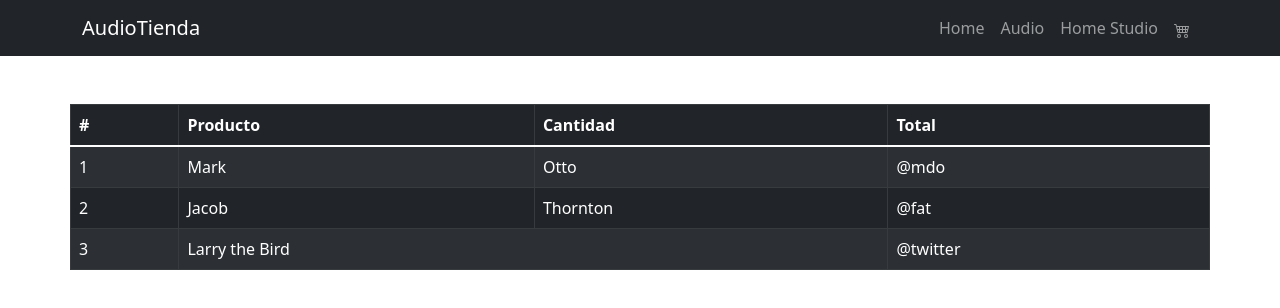
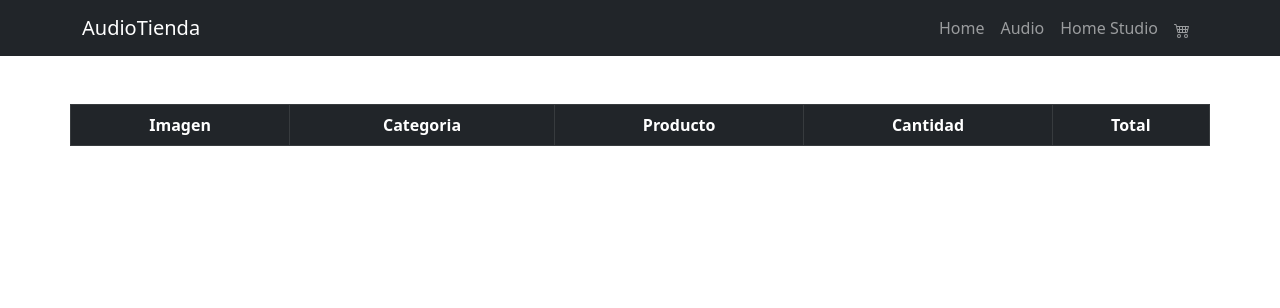
Before and after one commit to dannyanriquez/audio-tienda, a React (Create React App) app: page /Cart in a window 1280 px wide. Shown: the top 308 px of the page. Built offline with nearby package versions, Linux system fonts and the light colour scheme.

Commit message:
work cart

```diff
--- a/src/components/Cart/Cart.jsx
+++ b/src/components/Cart/Cart.jsx
@@ -1,5 +1,5 @@
 import React, { useContext } from 'react'
-import { Table } from 'react-bootstrap'
+import { Table, Card } from 'react-bootstrap'
 import { CartContext } from '../../context/CartContext'
 
 
@@ -7,43 +7,58 @@ import { CartContext } from '../../context/CartContext'
 export const Cart = () => {
 
     const {cartList} = useContext(CartContext)
+    console.log(cartList)
+
+
+    return (
+
+        <>
+
+
+            <Table striped bordered hover variant="dark my-5 container text-center">
+
+            <thead>
+                    <tr>
+                        <th>Imagen</th>
+                        <th>Categoria</th>
+                        <th>Producto</th>
+                        <th>Cantidad</th>
+                        <th>Total</th>
+
+                    </tr>
+            </thead>
+            <tbody>
+            { cartList.map(prod => //Mapeo solo el cuerpo TBODY, los titulos principales quedan iguales
+                    <tr>
+                        <td><Card.Img style={{width:'6em'}} src={prod.imagen} rounded /></td>
+                        <td>{prod.categoria}</td>
+                        <td>{prod.nombre}</td>
+                        <td>{prod.cantidad}</td>
+                        <td>${prod.precio*prod.cantidad}</td>
+                    </tr>
+
+                    )}
+            </tbody>
+            <thead>
+            { cartList.map(prod =>
+                    <tr>
+                        <th></th>
+                        <th></th>
+                        <th></th>
+                        <th>TOTAL</th>
+                        <th>Total</th>
+
+                    </tr>
+                    )}
+            </thead>
 
 
 
-    return (
-        <>
-        <Table striped bordered hover variant="dark my-5 container">
-            <thead>
-                    <tr>
-                    <th>#</th>
-                        <th>Producto</th>
-                        <th>Cantidad</th>
-                        <th>Total</th>
-                    </tr>
-            </thead>
-            <tbody>
-                    <tr>
-                        <td>1</td>
-                        <td>Mark</td>
-                        <td>Otto</td>
-                        <td>@mdo</td>
-                    </tr>
-                <tr>
-                    <td>2</td>
-                    <td>Jacob</td>
-                    <td>Thornton</td>
-                    <td>@fat</td>
-                </tr>
-                <tr>
-                    <td>3</td>
-                    <td colSpan="2">Larry the Bird</td>
-                    <td>@twitter</td>
-                </tr>
-            </tbody>
             </Table>
-</>
 
 
+
+        </>
     )
 
 }
--- a/src/components/ClickTracker/ItemCount.jsx
+++ b/src/components/ClickTracker/ItemCount.jsx
@@ -1,24 +1,20 @@
 import React, { useState } from 'react'
 import { Button } from 'react-bootstrap';
+import { Link } from 'react-router-dom';
+
 
 
 export function ItemCount({stock,onAdd}) {   //las props vienen de item Detail, la traigo desde stock de productos
 
     const [contador, setContador] = useState(0);  // el valor inicial lo dejo en 0, no lo traigo mas por prop ya que la compra inicial comienza en cero
 
-
-    const sumarContador = () => {  //funcion agregar cantidad al producto
-
+    const sumarContador = () => {  //funcion agregar cantidad del producto selecciontado en itemDetail
         contador < stock ? setContador(contador+1) : alert(`Supera el stock disponible`); //si contador es menor al stock declarado por prop, entonces setea el estado. Caso contrario alert
 
     }
     const restarContador = () => {  //funcion restar cantidad
-
         contador > 1 ? setContador(contador-1) : alert (`No puedes seleccionar menos de 1 unidad`); //si el estado contador es mayor a 1 se resta, caso contrario alert
     };
-
-
-
 
 
     return (
@@ -33,7 +29,7 @@ export function ItemCount({stock,onAdd}) {   //las props vienen de item Detail,
                     </Button>
                     <Button variant="dark" size="md" className="mx-1" active
                         onClick={() => {
-                                onAdd(contador) //le paso el dato contador a la funcion inicial
+                                onAdd(contador) //ejecuto y le paso el dato contador a la funcion inicial OnAdd ubicada en ItemCount
                                 }}>
                                 comprar
                     </Button>
@@ -44,3 +40,17 @@ export function ItemCount({stock,onAdd}) {   //las props vienen de item Detail,
         </div>
     )
 }
+
+
+export const ContinueCart = () => { //boton para terminar compra con link hacia el carrito final
+
+    return (
+        <>
+        <Button as={Link} to={`/Cart`} variant="dark" size="md" className="mx-1" active>
+            Terminar Compra
+        </Button><Button as={Link} to="/" variant="dark" size="md" className="mx-1" active>
+                Seguir comprando
+            </Button></>
+
+        )
+    }
--- a/src/components/ItemDetailContainer/ItemDetail.jsx
+++ b/src/components/ItemDetailContainer/ItemDetail.jsx
@@ -1,21 +1,9 @@
 import { useContext, useState  } from 'react'
-import { Carousel, Button} from 'react-bootstrap'
+import { Carousel } from 'react-bootstrap'
 import { Card } from 'react-bootstrap'
-import { ItemCount } from '../ClickTracker/ItemCount'
+import { ItemCount, ContinueCart } from '../ClickTracker/ItemCount'
 import React from 'react'
-import { Link } from 'react-router-dom'
 import { CartContext } from '../../context/CartContext'
-
-
-
-export const ContinueCart = () => {
-
-    return (
-        <Button as={Link} to={`/Cart`} variant="dark" size="md" className="mx-1" active>
-            Terminar Compra
-        </Button>
-        )
-    }
 
 
 
@@ -27,10 +15,15 @@ const [carrito, setCarrito] = useState(0)
 const {AddToCart} = useContext(CartContext)
 
 
-
 const onAdd = (contador) => {
     setCarrito(contador)
-    AddToCart({propproducto, cantidad: contador})
+    AddToCart({propproducto,   //devuelvo un objeto con las caracteristicas que quiero mostrar en el carrito principal
+        cantidad: contador,
+        nombre:propproducto.nombre,
+        precio:propproducto.precio,
+        categoria: propproducto.categoria,
+        imagen: propproducto.imga
+    }) //ejecuto la funcion que viene desde CartContext para agregar un objeto y la cantidad depende de la prop contador de ItemCount
 
 }
 
--- a/src/context/CartContext.jsx
+++ b/src/context/CartContext.jsx
@@ -10,8 +10,10 @@ export const CartContextProvider = ({children}) => {
     function AddToCart(items) {
         setCartList([
               ...cartList, //con spread me suma lo que ya tiene cartlist al nuevo array
-                    items  //se dispara la funcion y setea el carrito con lo recopilado
-        ])
+                    items,  //se dispara la funcion que viene desde ItemDetail y setea el carrito con lo recopilado en la prop item
+
+
+                ])
     }
 
 
```
